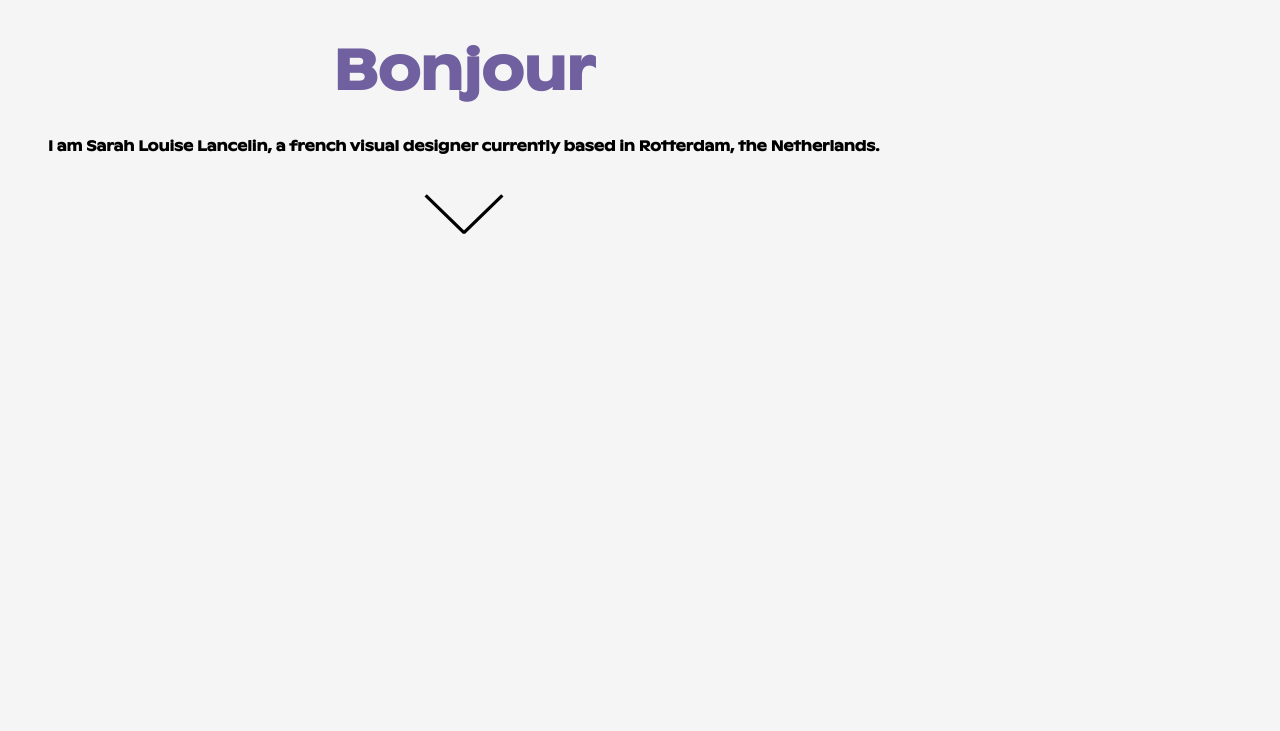
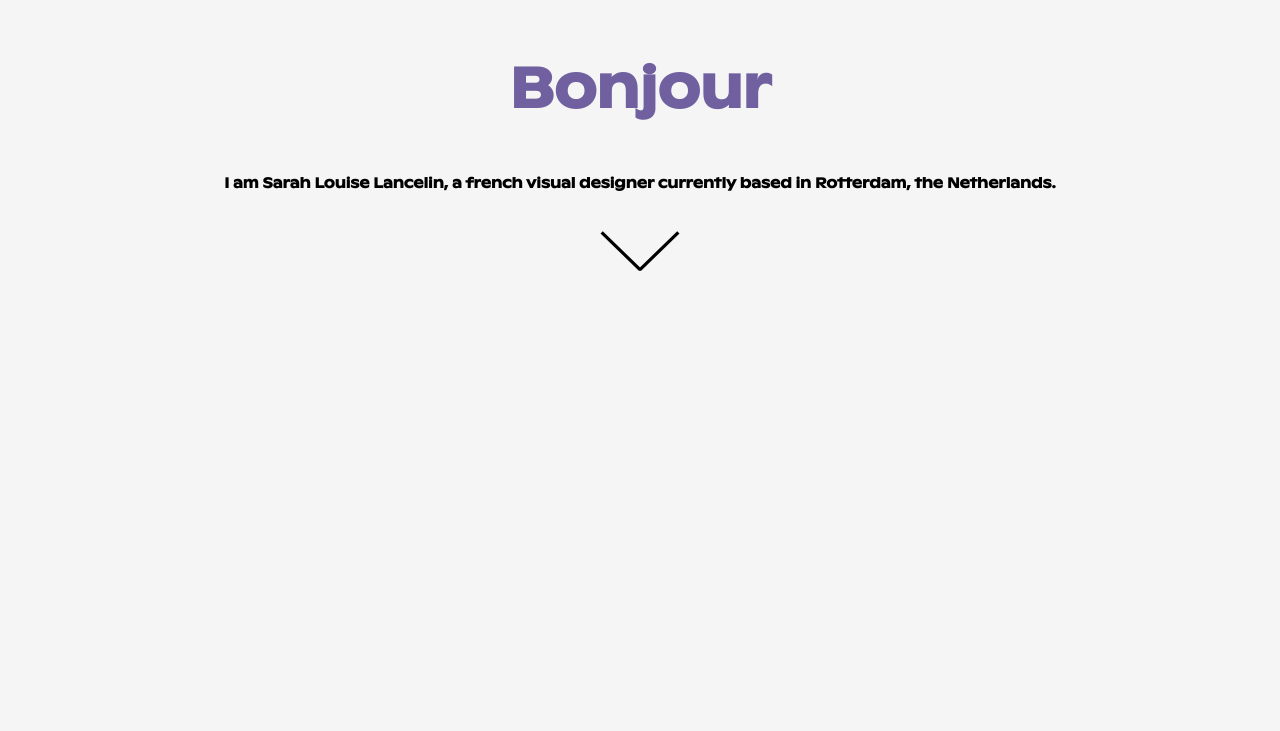
Before and after one commit to adriaan113/sarah, a website: page index.html in a window 1280 px wide. Shown: the part 69-800 px from the top of the page. Drawn offline with nearby package versions, Linux system fonts and the light colour scheme.

Commit message:
fixed bonour animation on load

```diff
--- a/index.html
+++ b/index.html
@@ -5,6 +5,7 @@
   <meta name="viewport" content="width=device-width, initial-scale=1.0">
   <meta http-equiv="X-UA-Compatible" content="ie=edge">
   <link rel="stylesheet" href="css/normalize.css">
+  <link rel="stylesheet" href="https://cdnjs.cloudflare.com/ajax/libs/animate.css/3.7.2/animate.min.css">
   <link rel="stylesheet" href="css/main.min.css">
   <title>Sarah Lancelin</title>
 </head>
@@ -49,8 +50,8 @@
    </header>
 
    <aside class="intro-text">
-     <h1 class="bonjour">Bonjour</h1>
-     <h3>I am Sarah Louise Lancelin, a french visual designer currently based in Rotterdam, the Netherlands.</h3>
+     <h1 class="bonjour animated bounceInLeft">Bonjour</h1>
+     <h3 class="intro-text-p">I am Sarah Louise Lancelin, a french visual designer currently based in Rotterdam, the Netherlands.</h3>
      <div class="arrow">
        <a href="#home-work">
         <svg width="80" height="74" viewBox="0 0 146 74" xmlns="http://www.w3.org/2000/svg">
--- a/js/main.js
+++ b/js/main.js
@@ -58,19 +58,19 @@ nav.addEventListener('keydown', e => {
 //-------------------TEST--------------------//
 //-------------------------------------------//
 
-// const body= document.querySelector('body');
-// const hello= document.querySelector('.bonjour');
+const hello= $('.bonjour');
+const aside= $('.intro-text');
 
-//const test= $('.intro-text').not('.bonjour').css('display', 'none');
+const test= $('.header-container,.menuicon,.intro-text-p,svg, .home-work,footer').not('.bonjour').css('display', 'none');
 
 
 
-// window.onload= function(){
-//     body.style.display='none';
-//     hello.style.display= 'block';
-//     setTimeout(() => {
-//     body.style.display='block';
-//     }, 2000);
+window.onload= function(){
+    aside.css('margin', '0 auto');
+    hello.css('margin', '1em auto').show();
+    setTimeout(() => {
+    test.fadeIn();
+    }, 1500);
 
 
-// }
+}
--- a/scss/main.scss
+++ b/scss/main.scss
@@ -102,7 +102,6 @@ p,body{
   .bonjour{
     color: $text-color-purple;
     font-size: 3.5rem;
-    animation: 1s ease-out 0s 1 slideInFromLeft;
   }
   h3{
     font-size: .9rem;
@@ -112,16 +111,6 @@ p,body{
 
   // }
 }
-
-@keyframes slideInFromLeft {
-  0% {
-    transform: translateX(-100%);
-  }
-  100% {
-    transform: translateX(0);
-  }
-}
-
 
 .home-work{
   width: 100%;
```
Also changed, not shown: css/main.min.css, 1 other file.
